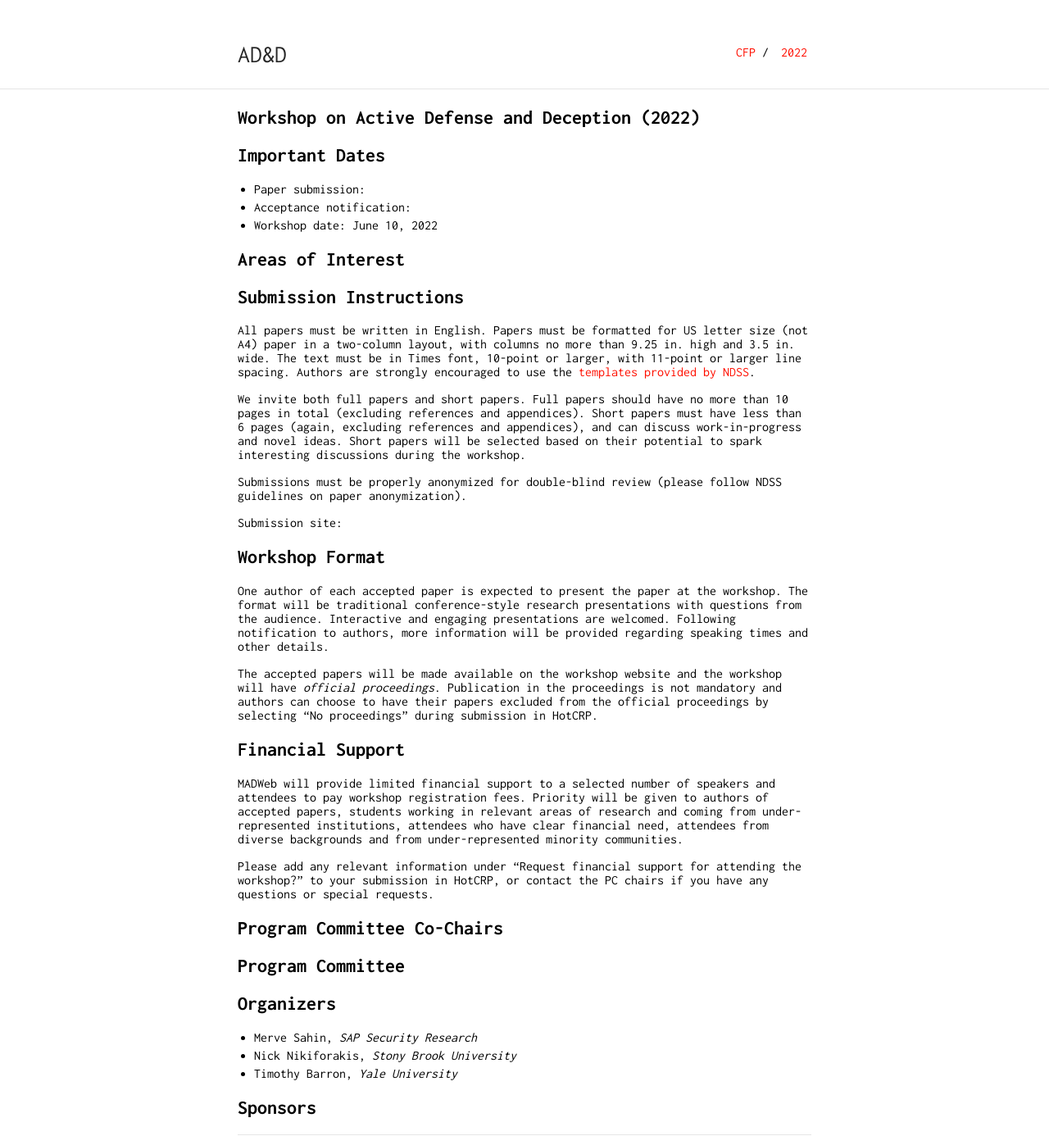
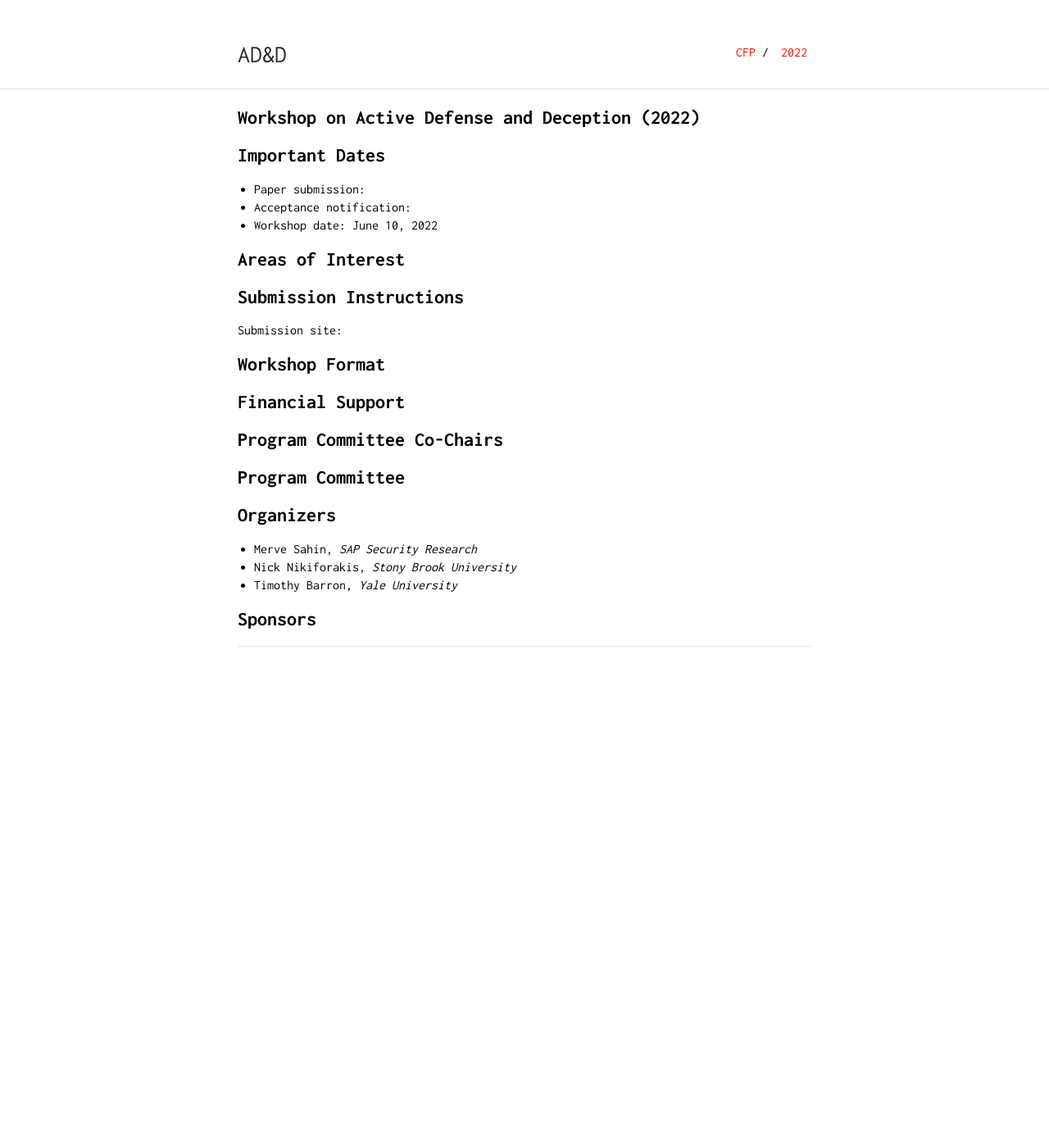
Before and after one commit to BillyPragSec/billypragsec.github.io, a Jekyll site: the page built from index.md, in a window 1280 px wide. Shown: the whole page at 82% size. Built offline with Jekyll 4.4.1, drawn with Linux system fonts in a browser that asks for light colours; our own code applies the rules of GitHub Pages for plain Markdown files; after the commit the page ends 900 px from its top, so only the background shows below that.

Commit message:
Clean up index

```diff
--- a/index.md
+++ b/index.md
@@ -19,26 +19,12 @@ description: Workshop on Active Defense and Deception (AD&D)
 
 ## Submission Instructions
 
-All papers must be written in English. Papers must be formatted for US letter size (not A4) paper in a two-column layout, with columns no more than 9.25 in. high and 3.5 in. wide. The text must be in Times font, 10-point or larger, with 11-point or larger line spacing. Authors are strongly encouraged to use the [templates provided by NDSS](https://www.ndss-symposium.org/ndss2021/templates/).
-
-We invite both full papers and short papers. Full papers should have no more than 10 pages in total (excluding references and appendices). Short papers must have less than 6 pages (again, excluding references and appendices), and can discuss work-in-progress and novel ideas. Short papers will be selected based on their potential to spark interesting discussions during the workshop.
-
-Submissions must be properly anonymized for double-blind review (please follow NDSS guidelines on paper anonymization).
-
 Submission site:
 
 ## Workshop Format
 
-One author of each accepted paper is expected to present the paper at the workshop. The format will be traditional conference-style research presentations with questions from the audience. Interactive and engaging presentations are welcomed. Following notification to authors, more information will be provided regarding speaking times and other details.
-
-The accepted papers will be made available on the workshop website and the workshop will have *official proceedings*. Publication in the proceedings is not mandatory and authors can choose to have their papers excluded from the official proceedings by selecting "No proceedings" during submission in HotCRP.
-
 
 ## Financial Support
-
-MADWeb will provide limited financial support to a selected number of speakers and attendees to pay workshop registration fees. Priority will be given to authors of accepted papers, students working in relevant areas of research and coming from under-represented institutions, attendees who have clear financial need, attendees from diverse backgrounds and from under-represented minority communities.
-
-Please add any relevant information under "Request financial support for attending the workshop?" to your submission in HotCRP, or contact the PC chairs if you have any questions or special requests.
 
 
 ## Program Committee Co-Chairs
```
